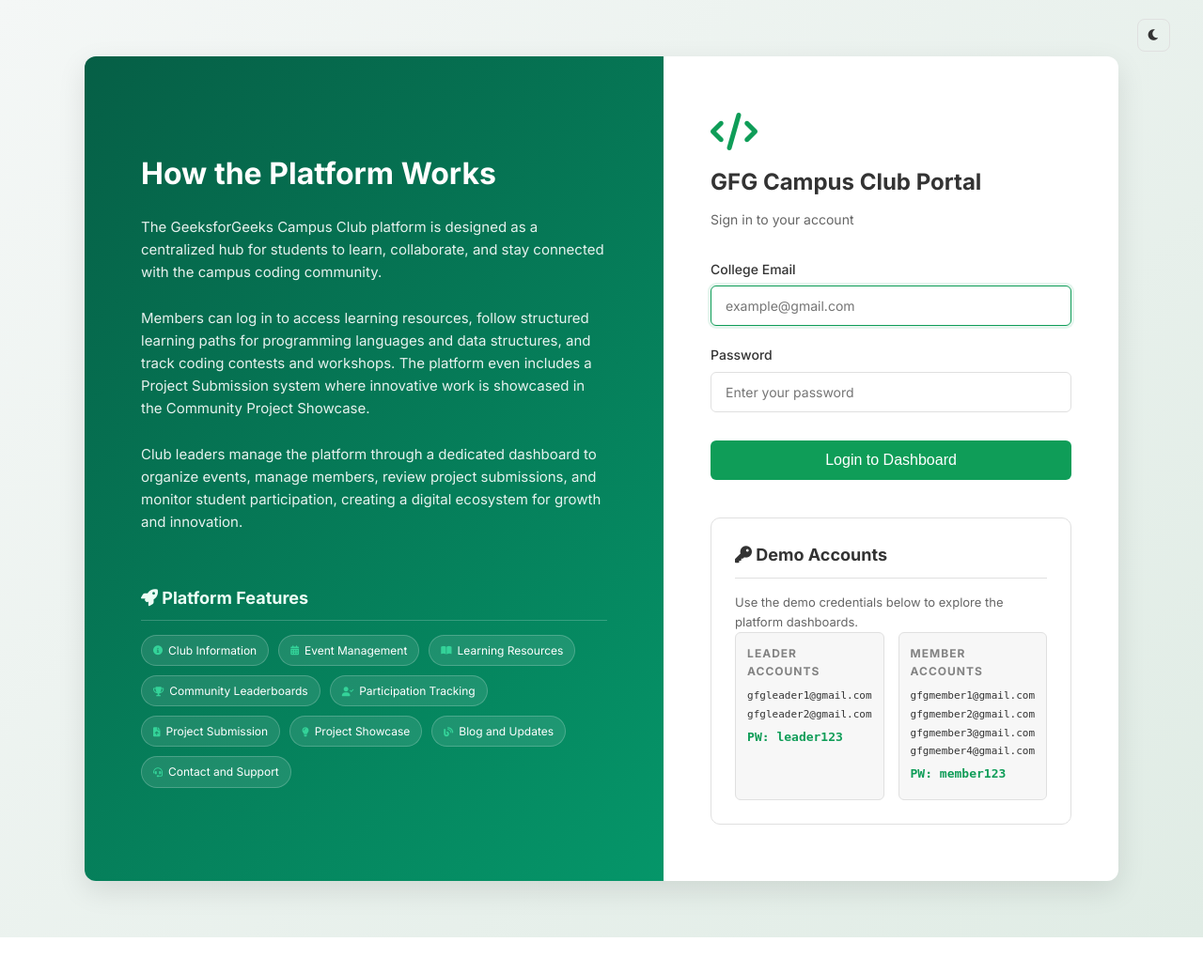
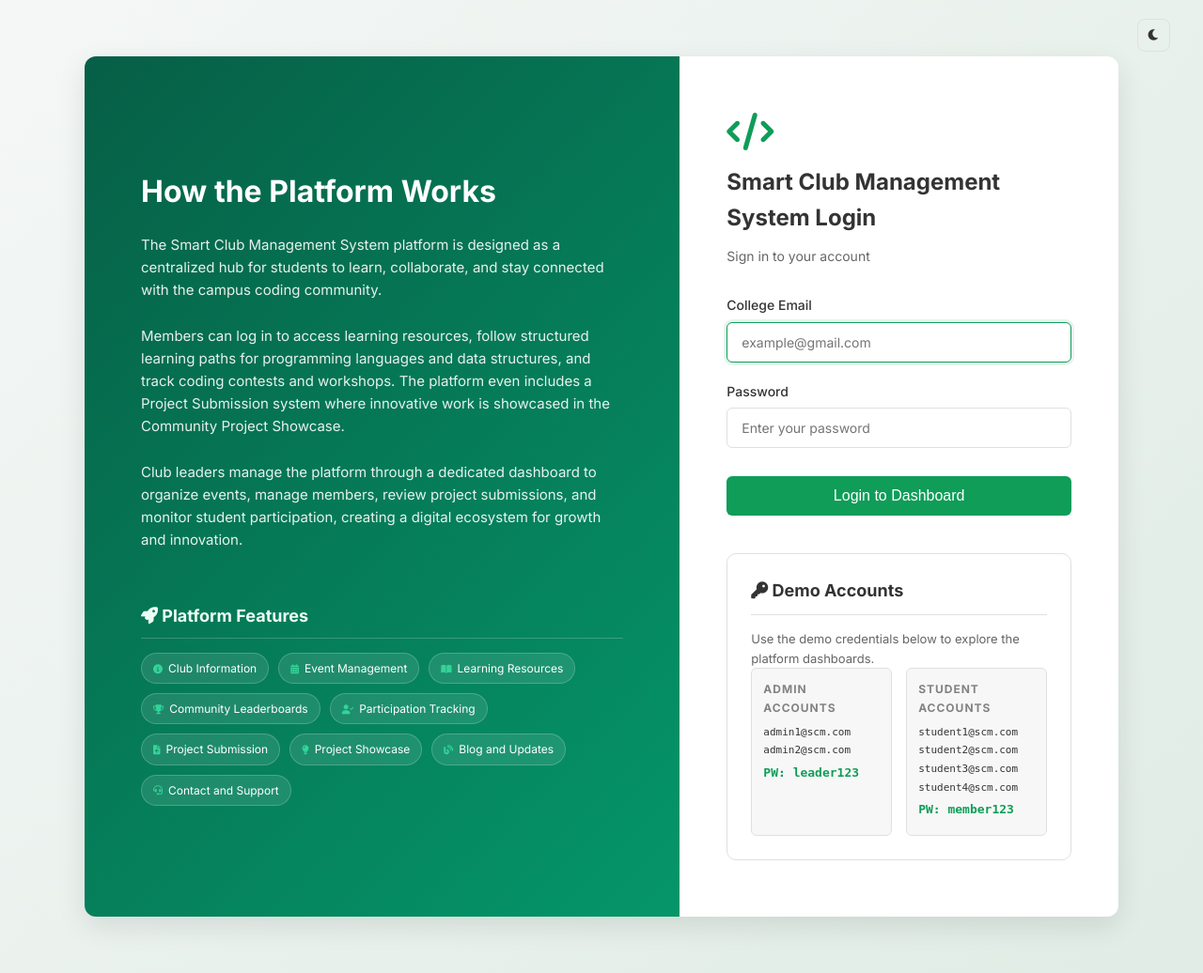
Before and after one commit to YeshwanthKM/gfg-pixels, a Flask app: page /login in a window 1280 px wide. Shown: the whole page at 94% size. Before the commit the page ends 998 px from the top, so only its background shows below. Run offline with Flask 3, Linux system fonts and the light colour scheme.

Commit message:
Complete rebranding to Smart Club Management System (SCM System)

```diff
--- a/app.py
+++ b/app.py
@@ -8,42 +8,42 @@ app.secret_key = os.urandom(24)
 
 # Predefined Users
 USERS = {
-    'gfgleader1@gmail.com': {
+    'admin1@scm.com': {
         'password': 'leader123',
         'role': 'leader',
         'name': 'Rahul Sharma',
         'reg_no': '20BCE1001',
         'department': 'Computer Science'
     },
-    'gfgleader2@gmail.com': {
+    'admin2@scm.com': {
         'password': 'leader123',
         'role': 'leader',
         'name': 'Priya Patel',
         'reg_no': '20BCE1002',
         'department': 'Information Technology'
     },
-    'gfgmember1@gmail.com': {
+    'student1@scm.com': {
         'password': 'member123',
         'role': 'member',
         'name': 'Amit Kumar',
         'reg_no': '21BCE2001',
         'department': 'Computer Science'
     },
-    'gfgmember2@gmail.com': {
+    'student2@scm.com': {
         'password': 'member123',
         'role': 'member',
         'name': 'Sneha Gupta',
         'reg_no': '21BCE2002',
         'department': 'Electronics'
     },
-    'gfgmember3@gmail.com': {
+    'student3@scm.com': {
         'password': 'member123',
         'role': 'member',
         'name': 'Rohan Das',
-        'reg_no': '22BCE3001',
+        'reg_no': '20BCE3001',
         'department': 'Mechanical'
     },
-    'gfgmember4@gmail.com': {
+    'student4@scm.com': {
         'password': 'member123',
         'role': 'member',
         'name': 'Neha Singh',
@@ -58,8 +58,8 @@ EVENTS = {
         'title': 'Introduction to Data Structures',
         'date': '2026-03-20',
         'description': 'A workshop covering the basics of arrays, linked lists, and trees.',
-        'host_email': 'gfgleader1@gmail.com',
-        'participants': ['gfgmember1@gmail.com', 'gfgmember2@gmail.com']
+        'host_email': 'admin1@scm.com',
+        'participants': ['student1@scm.com', 'student2@scm.com']
     }
 }
 
--- a/templates/base.html
+++ b/templates/base.html
@@ -4,7 +4,7 @@
 <head>
     <meta charset="UTF-8">
     <meta name="viewport" content="width=device-width, initial-scale=1.0">
-    <title>{% block title %}Dashboard{% endblock %} - GFG Campus Club</title>
+    <title>{% block title %}Dashboard{% endblock %} - Smart Club Management System</title>
     <link href="https://fonts.googleapis.com/css2?family=Inter:wght@300;400;500;600;700&display=swap" rel="stylesheet">
     <link href="https://cdnjs.cloudflare.com/ajax/libs/font-awesome/6.0.0/css/all.min.css" rel="stylesheet">
     <link rel="stylesheet" href="{{ url_for('static', filename='style.css') }}">
@@ -12,7 +12,7 @@
     {% macro sidebar(role, active_page='') %}
     <aside class="sidebar">
         <div class="sidebar-header">
-            <h2><i class="fas fa-code"></i> GFG Club</h2>
+            <h2><i class="fas fa-code"></i> SCM System</h2>
         </div>
         <nav class="sidebar-nav">
             {% if role == 'leader' %}
--- a/templates/blogs.html
+++ b/templates/blogs.html
@@ -14,7 +14,7 @@
         <div class="content-wrapper">
             <div class="page-title" style="display: flex; justify-content: space-between; align-items: center;">
                 <div>
-                    <h1>Blog & Club Updates</h1>
+                    <h1>Smart Club Management System Blog</h1>
                     <p>Stay updated with the latest news, tutorials, and announcements from the club.</p>
                 </div>
                 {% if role == 'leader' %}
--- a/templates/club_info.html
+++ b/templates/club_info.html
@@ -20,13 +20,12 @@
             <!-- About Section -->
             <div class="content-section">
                 <div class="section-header">
-                    <h2><i class="fas fa-info-circle"></i> About GeeksforGeeks Campus Club</h2>
+                    <h2><i class="fas fa-info-circle"></i> About Smart Club Management System</h2>
                 </div>
                 <div
                     style="background: rgba(15, 157, 88, 0.02); padding: 25px; border-radius: var(--border-radius); border-left: 4px solid var(--primary-color);">
                     <p style="font-size: 15px; line-height: 1.8; color: var(--text-primary);">
-                        The GeeksforGeeks Campus Club is a student-driven community focused on improving coding skills,
-                        problem solving, and technical knowledge among students. The club organizes workshops, coding
+                        Smart Club Management System is a smart digital ecosystem designed to manage all club activities efficiently and improve student engagement. The club organizes workshops, coding
                         contests, technical talks, and collaborative learning sessions to help students prepare for
                         careers in technology.
                     </p>
--- a/templates/community_showcase.html
+++ b/templates/community_showcase.html
@@ -16,7 +16,7 @@
         <div class="content-wrapper">
             <div class="page-title">
                 <h1>Community Project Showcase</h1>
-                <p>Spotlighting innovative projects built by GFG Campus Club members.</p>
+                <p>Spotlighting innovative projects built by SCM System members.</p>
             </div>
 
             <div class="features-grid">
--- a/templates/leaderboard.html
+++ b/templates/leaderboard.html
@@ -13,7 +13,7 @@
         <!-- Content Area -->
         <div class="content-wrapper">
             <div class="page-title">
-                <h1>Campus Coding Leaderboard</h1>
+                <h1>Smart Club Management System Leaderboard</h1>
                 <p>Recognition for the most active coders and community contributors.</p>
             </div>
 
--- a/templates/learning_resources.html
+++ b/templates/learning_resources.html
@@ -13,7 +13,7 @@
         <!-- Content Area -->
         <div class="content-wrapper">
             <div class="page-title">
-                <h1>Learning Resources Hub</h1>
+                <h1>Smart Club Management System Resources</h1>
                 <p>Structured roadmaps to master programming languages and algorithms.</p>
             </div>
 
--- a/templates/login.html
+++ b/templates/login.html
@@ -14,7 +14,7 @@
 <div class="login-container">
     <div class="login-intro-section">
         <h1>How the Platform Works</h1>
-        <p>The GeeksforGeeks Campus Club platform is designed as a centralized hub for students to learn, collaborate,
+        <p>The Smart Club Management System platform is designed as a centralized hub for students to learn, collaborate,
             and stay connected with the campus coding community.</p>
 
         <p>Members can log in to access learning resources, follow structured learning paths for programming languages
@@ -44,7 +44,7 @@
     <div class="login-form-section">
         <div class="text-center">
             <i class="fas fa-code logo-icon"></i>
-            <h2>GFG Campus Club Portal</h2>
+            <h2>Smart Club Management System Login</h2>
             <p style="color: var(--text-secondary); margin-top: -20px; margin-bottom: 30px; font-size: 14px;">Sign in to
                 your account</p>
         </div>
@@ -73,18 +73,18 @@
             <div class="credential-grid">
                 <div class="credential-card"
                     style="background: rgba(0,0,0,0.03); border: 1px solid var(--border-color);">
-                    <h4 style="color: var(--text-secondary);">Leader Accounts</h4>
-                    <p style="font-size: 11px; color: var(--text-primary); margin: 2px 0;">gfgleader1@gmail.com</p>
-                    <p style="font-size: 11px; color: var(--text-primary); margin: 2px 0;">gfgleader2@gmail.com</p>
+                    <h4 style="color: var(--text-secondary);">admin Accounts</h4>
+                    <p style="font-size: 11px; color: var(--text-primary); margin: 2px 0;">admin1@scm.com</p>
+                    <p style="font-size: 11px; color: var(--text-primary); margin: 2px 0;">admin2@scm.com</p>
                     <p style="color: var(--primary-color); font-weight: 600; margin-top: 5px;">PW: leader123</p>
                 </div>
                 <div class="credential-card"
                     style="background: rgba(0,0,0,0.03); border: 1px solid var(--border-color);">
-                    <h4 style="color: var(--text-secondary);">Member Accounts</h4>
-                    <p style="font-size: 11px; color: var(--text-primary); margin: 2px 0;">gfgmember1@gmail.com</p>
-                    <p style="font-size: 11px; color: var(--text-primary); margin: 2px 0;">gfgmember2@gmail.com</p>
-                    <p style="font-size: 11px; color: var(--text-primary); margin: 2px 0;">gfgmember3@gmail.com</p>
-                    <p style="font-size: 11px; color: var(--text-primary); margin: 2px 0;">gfgmember4@gmail.com</p>
+                    <h4 style="color: var(--text-secondary);">student Accounts</h4>
+                    <p style="font-size: 11px; color: var(--text-primary); margin: 2px 0;">student1@scm.com</p>
+                    <p style="font-size: 11px; color: var(--text-primary); margin: 2px 0;">student2@scm.com</p>
+                    <p style="font-size: 11px; color: var(--text-primary); margin: 2px 0;">student3@scm.com</p>
+                    <p style="font-size: 11px; color: var(--text-primary); margin: 2px 0;">student4@scm.com</p>
                     <p style="color: var(--primary-color); font-weight: 600; margin-top: 5px;">PW: member123</p>
                 </div>
             </div>
--- a/templates/member_dashboard.html
+++ b/templates/member_dashboard.html
@@ -14,7 +14,7 @@
         <div class="content-wrapper">
             <div class="page-title">
                 <h1>Hello, {{ user.name.split(' ')[0] }}! 👋</h1>
-                <p>Stay up to date with the latest activities and opportunities in your GFG Campus Club.</p>
+                <p>Stay up to date with the latest activities and opportunities in your SCM System.</p>
             </div>
 
             <!-- Profile Overview (Using a content section) -->
@@ -57,7 +57,7 @@
                         <div>
                             <h3 style="margin: 0; font-size: 18px;">Upcoming Events</h3>
                             <p style="margin: 5px 0 0; color: var(--text-secondary); font-size: 14px;">Browse and join
-                                the latest workshops and coding contests from the GFG club.</p>
+                                the latest workshops and coding contests from the SCM System.</p>
                         </div>
                     </div>
                     <a href="{{ url_for('events') }}" class="btn">View All Events <i class="fas fa-arrow-right"
--- a/templates/submit_project.html
+++ b/templates/submit_project.html
@@ -16,7 +16,7 @@
         <div class="content-wrapper">
             <div class="page-title">
                 <h1>Submit Your Project</h1>
-                <p>Share your innovation with the GFG Campus Club community.</p>
+                <p>Share your innovation with the SCM System community.</p>
             </div>
 
             <div class="content-section" style="max-width: 800px;">
```
Also changed, not shown: templates/contact.html (+5 -5 lines).
